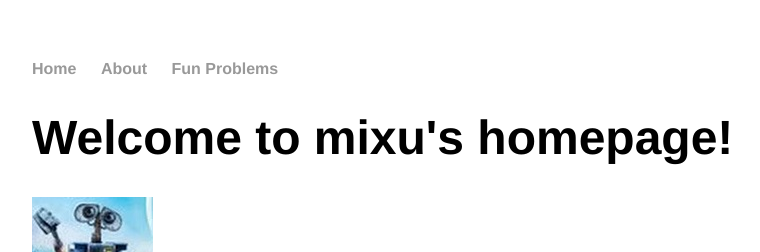
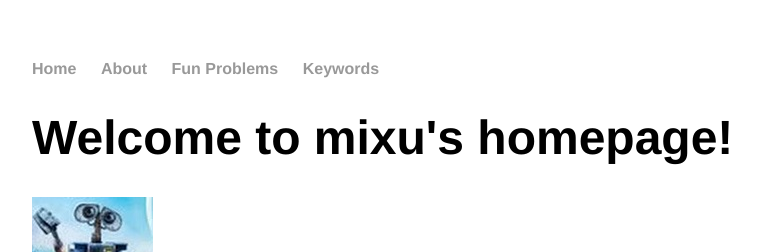
Before and after one commit to mixu3666/mixu3666.github.io, a Jekyll site: the page built from index.html, in a window 1280 px wide. Shown: the top 252 px of the page, without its empty margins (160-920 px from the left). Built offline with Jekyll 4.4.1, drawn with Linux system fonts in a browser that asks for light colours; comment, search, counter and statistics services are not loaded.

Commit message:
Update default.html

```diff
--- a/_layouts/default.html
+++ b/_layouts/default.html
@@ -12,6 +12,7 @@
 	        		<li><a href="/">Home</a></li>
 		        	<li><a href="{{site.url}}/about.html">About</a></li>
 	        		<li><a href="/blog">Fun Problems</a></li>
+				<li><a href="/keyword">Keywords</a></li>
 	    		</ul>
 			</nav>
 			<div class="container">
```
